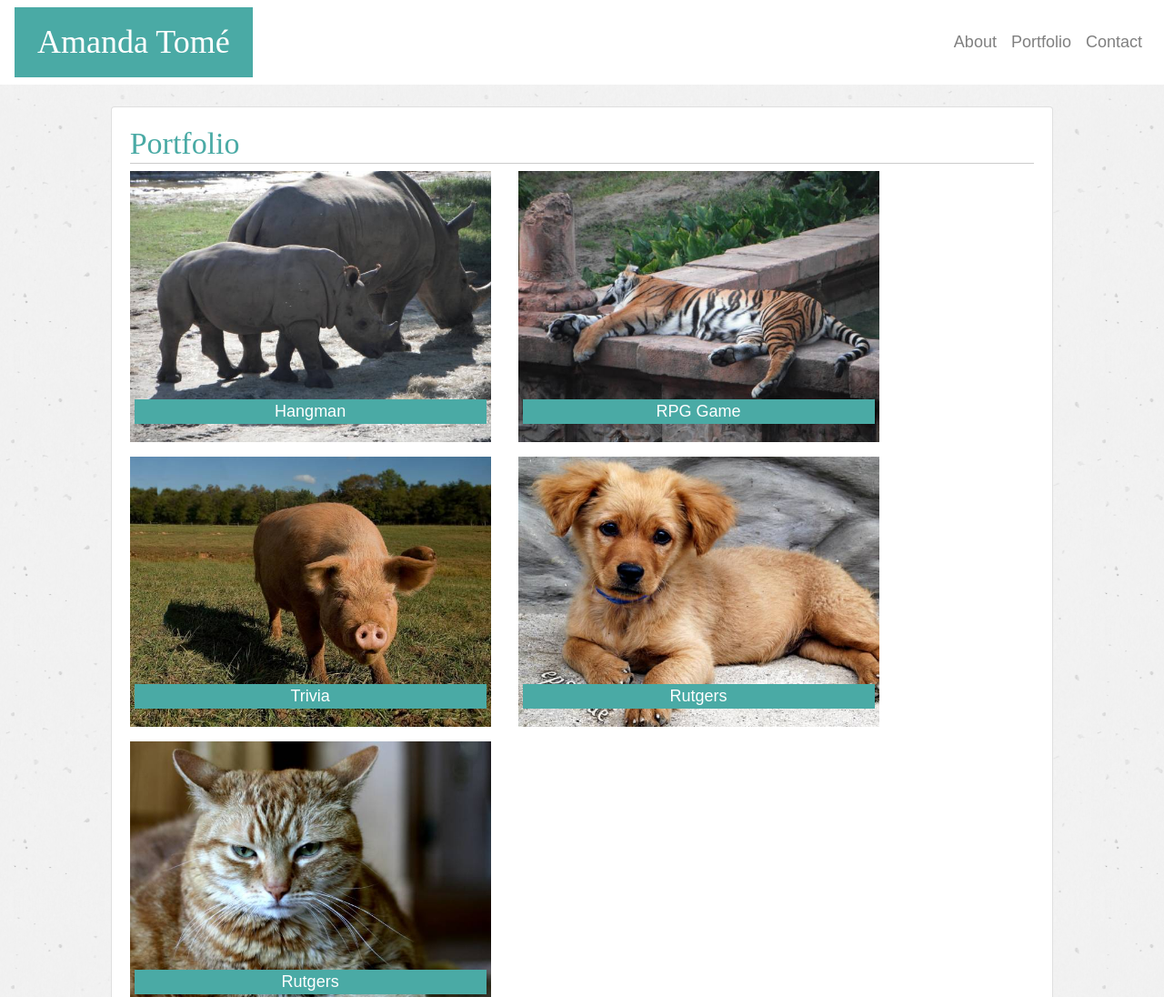
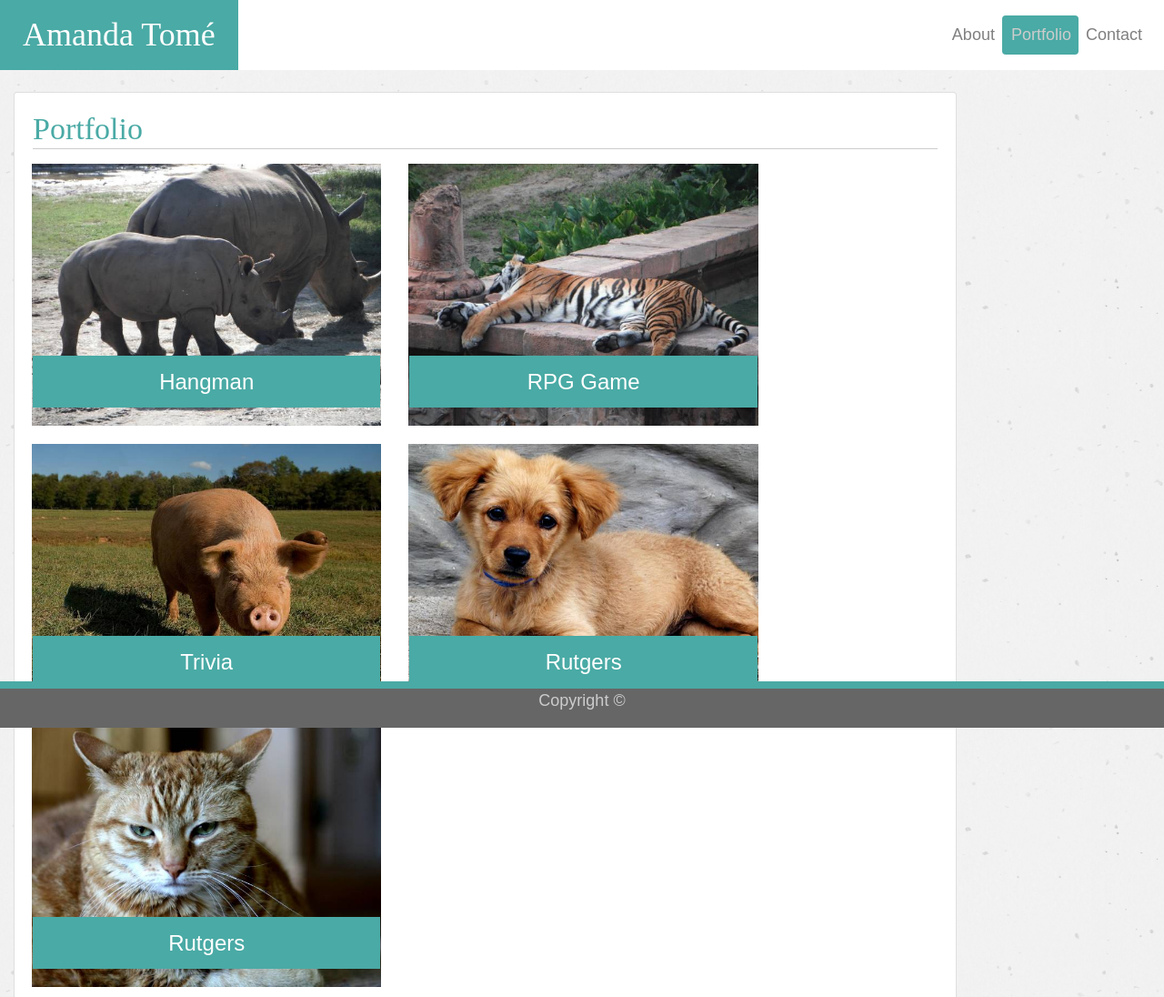
Before and after one commit to amandat85/Bootstrap-Portfolio, a plain HTML site: page portfolio.html in a window 1280 px wide. Shown: the top 1096 px of the page at 91% size. Drawn offline with nearby package versions, Linux system fonts and the light colour scheme.

Commit message:
Fine Tuning
Added style to navbar and links and fixes some alignment and positioning issues.

```diff
--- a/assets/css/style.css
+++ b/assets/css/style.css
@@ -26,6 +26,7 @@ body {
     border-bottom-width: 1px;
     border-bottom-color:  #cccccc;
     padding-bottom: 0rem;
+    margin-bottom: 1rem;
  }
 
 #h1, h2 {
@@ -36,9 +37,23 @@ body {
     color: #cccccc;
 }
 
+a {
+    color: #4aaaa5;
+}
+
+#changelinkcolor {
+    color: #cccccc;
+    background-color: #4aaaa5;
+    padding-left: 10px;
+
+}
+
 .photo_text {
     color: #ffffff;
     background-color: #4aaaa5;
+    padding-bottom: 15px;
+    padding-top: 15px;
+    font-size: 1.5rem;
 }
 
 #submit-style {
--- a/portfolio.html
+++ b/portfolio.html
@@ -11,26 +11,28 @@
 <body>
 
 <!--Navigation (alignment still and issue)-->
+<div id="headerarea">
     <nav class="navbar navbar-expand-lg navbar-light" style="background: #ffffff">
-            <span class="navbar-brand" id="h1">Amanda Tomé</span>
+            <span class="navbar-brand my-n2 mx-n3" id="h1">Amanda Tomé</span>
             <button class="navbar-toggler" type="button" data-toggle="collapse" data-target="#navbarSupportedContent" aria-controls="navbarSupportedContent" aria-expanded="false" aria-label="Toggle navigation">
                 <span class="navbar-toggler-icon"></span>
             </button>
 
             <div class="collapse navbar-collapse" id="navbarSupportedContent">
-                <ul class="navbar-nav ml-auto" id="menualign">
+                <ul class="navbar-nav nav-pills ml-auto" id="menualign">
                     <li class="nav-item">
-                        <a class="nav-link" href="index.html">About<span class="sr-only">(current)</span></a>
+                        <a class="nav-link" href="index.html">About</a>
                     </li>
                     <li class="nav-item">
-                        <a class="nav-link" href="portfolio.html">Portfolio</a>
+                        <a class="nav-link active" id="changelinkcolor" href="portfolio.html">Portfolio</a>
                     </li>
                     <li class="nav-item">
                         <a class="nav-link" href="contact.html">Contact</a>
                     </li>
                 </ul>
             </div>
-        </nav>
+    </nav>
+</div>
 
 <!--Background Image-->
  <div id="backgroundimage" style="background-image: url(assets/images/vintage_speckles.png)";>
@@ -38,43 +40,43 @@
 <!--Portfolio-->
 <div class="container-fluid">
     <div class="row">
-        <div class="col-md-10 offset-md-1">
+        <div class="col-md-10">
             <div class="card mt-4">
                 <div class="card-body">
                     <h2>Portfolio</h2>
-                         <div class="container-box">
-                             <div class="row d-flex mb-3">
-                                <div class="col-lg-5 col-md-4 col-sm-4 col-xs-2">
+                         <div class="container-fluid ml-n3">
+                             <div class="row d-flex mb-1">
+                                <div class="col-lg-5 col-md-4 col-sm-4 col-xs-2 mb-3">
                                     <img class="img-fluid w-100" style="height: auto" src="assets/images/animals-q-c-640-480-1.jpg" width="350" height="300" alt="Photo of Rhino's">
 
-                                    <div class="card-img-overlay h-100 d-flex flex-column justify-content-end">
+                                    <div class="card-img-overlay h-100 d-flex flex-column justify-content-end ml-n1 mr-n1">
                                         <p class="card-text photo_text text-center">Hangman</p>
                                     </div>
                                 </div>
 
-                                <div class="col-lg-5 col-md-4 col-sm-4 col-xs-2">
+                                <div class="col-lg-5 col-md-4 col-sm-4 col-xs-2 mb-3">
                                     <img class="img-fluid w-100" style="height: auto" src="assets/images/animals-q-c-640-480-3.jpg" width="350" height="300" alt="Photo of Sleeping Tiger">
 
-                                    <div class="card-img-overlay h-100 d-flex flex-column justify-content-end">
+                                    <div class="card-img-overlay h-100 d-flex flex-column justify-content-end ml-n1 mr-n1">
                                             <p class="card-text photo_text text-center">RPG Game</p>
                                     </div>
                                 </div>
                             </div>
 
-                            <div class="row d-flex mb-3">
-                                <div class="col-lg-5 col-md-4 col-sm-4 col-xs-2">
+                            <div class="row d-flex mb-1">
+                                <div class="col-lg-5 col-md-4 col-sm-4 col-xs-2 mb-3">
                                     <img class="img-fluid w-100" style="height: auto" src="assets/images/animals-q-c-640-480-6.jpg" width="350" height="300" alt="Photo of Pig">
 
-                                    <div class="card-img-overlay h-100 d-flex flex-column justify-content-end">
+                                    <div class="card-img-overlay h-100 d-flex flex-column justify-content-end ml-n1 mr-n1">
                                             <p class="card-text photo_text text-center">Trivia</p>
                                     </div>
 
                                 </div>
 
-                                <div class="col-lg-5 col-md-4 col-sm-4 col-xs-2">
+                                <div class="col-lg-5 col-md-4 col-sm-4 col-xs-2 mb-3">
                                     <img class="img-fluid w-100" style="height: auto" src="assets/images/animals-q-c-640-480-8.jpg" width="350" height="300" alt="Photo of Puppy">
 
-                                    <div class="card-img-overlay h-100 d-flex flex-column justify-content-end">
+                                    <div class="card-img-overlay h-100 d-flex flex-column justify-content-end ml-n1 mr-n1">
                                             <p class="card-text photo_text text-center">Rutgers</p>
                                     </div>
                                 </div>
@@ -84,7 +86,7 @@
                                 <div class="col-lg-5 col-md-4 col-sm-4 col-xs-2">
                                     <img class="img-fluid w-100" style="height: auto" src="assets/images/cats-q-c-640-480-3.jpg" width="350" height="300" alt="Photo of Cat">
 
-                                    <div class="card-img-overlay h-100 d-flex flex-column justify-content-end">
+                                    <div class="card-img-overlay h-100 d-flex flex-column justify-content-end ml-n1 mr-n1">
                                             <p class="card-text photo_text text-center">Rutgers</p>
                                     </div>
                                 </div>
@@ -97,7 +99,7 @@
 </div>
 
 <!--Footer-->
-<div class="footer d-flex align-baseline justify-content-center mt-4" id="footercolor">
+<div class="footer d-flex fixed-bottom justify-content-center mt-4" id="footercolor">
     <p>Copyright &copy;</p>
 </div>
 
```
Also changed, not shown: contact.html (+8 -6 lines), index.html (+7 -5 lines), 1 other file.
